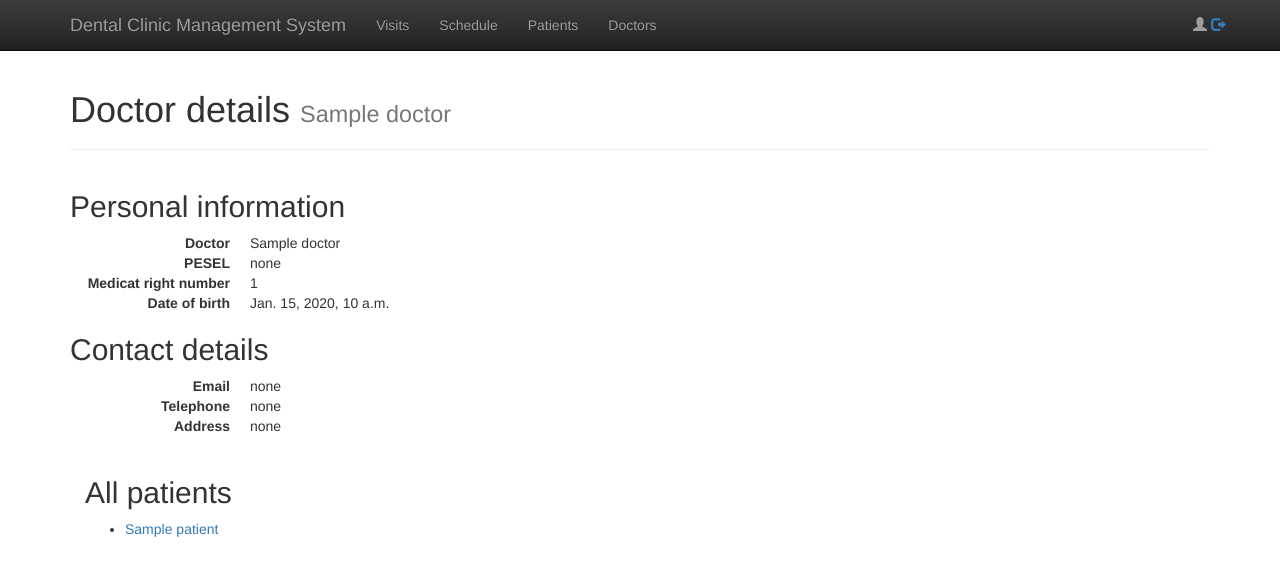
After one commit to novirael/dcms, a Django app: template templates/authentication/doctor_details.html in a window 1280 px wide. The commit adds this page. Shown: the top 576 px of the page. Run offline with Django 3.2, Linux system fonts and the light colour scheme; the template is opened without the code that fills it: most values are stand-ins (such as "Sample title", 1, 10 or a date in 2020); some libraries are stand-ins or nearby versions.

Commit message:
Add patient and doctor details

```diff
--- a/authentication/urls.py
+++ b/authentication/urls.py
@@ -1,8 +1,9 @@
 from django.conf.urls import url
 
-from authentication.views import PatientCardDetailView
-
+from authentication.views import PatientCardDetailView, PatientDetailView, DoctorDetailView
 
 urlpatterns = [
     url(r'^cards/(?P<pk>\d+)/$', PatientCardDetailView.as_view(), name='card_details'),
+    url(r'^doctors/(?P<pk>\d+)/$', DoctorDetailView.as_view(), name='doctor_details'),
+    url(r'^patients/(?P<pk>\d+)/$', PatientDetailView.as_view(), name='patients_details'),
 ]
--- /dev/null
+++ b/templates/authentication/doctor_details.html
@@ -0,0 +1,47 @@
+{% extends "base.html" %}
+
+{% block content %}
+    <div class="container">
+        <div class="page-header">
+            <h1>Doctor details <small>{{ doctor }}</small></h1>
+        </div>
+    </div>
+
+    <div class="container">
+        <h2>Personal information</h2>
+        <dl class="dl-horizontal">
+            <dt>Doctor</dt>
+            <dd>{{ doctor }}</dd>
+            <dt>PESEL</dt>
+            <dd>{{ doctor.pesel|default:"none" }}</dd>
+            <dt>Medicat right number</dt>
+            <dd>{{ doctor.medical_right_number|default:"none" }}</dd>
+            <dt>Date of birth</dt>
+            <dd>{{ doctor.date_of_birth }}</dd>
+        </dl>
+
+        <h2>Contact details</h2>
+        <dl class="dl-horizontal">
+            <dt>Email</dt>
+            <dd>{{ doctor.email|default:"none" }}</dd>
+            <dt>Telephone</dt>
+            <dd>{{ doctor.telephone|default:"none" }}</dd>
+            <dt>Address</dt>
+            <dd>{{ doctor.get_full_address|default:"none" }}</dd>
+        </dl>
+
+        <div class="container">
+            <h2>All patients</h2>
+            {% if doctor.cards.all %}
+            <ul>
+                {% for card in doctor.cards.all %}
+                    <li><a href="{% url 'users:patients_details' card.patient.id %}">{{ card.patient }}</a></li>
+                {% endfor %}
+            </ul>
+            {% else %}
+                <p>This doctor doesn't has any patients.</p>
+            {% endif %}
+        </div>
+    </div>
+
+{% endblock %}
--- a/templates/visits/details.html
+++ b/templates/visits/details.html
@@ -10,8 +10,7 @@
     <div class="container">
         <ul class="nav nav-pills pull-right">
             <li role="presentation"><a href="{% url 'users:card_details' visit.card.id %}">Patient card details</a></li>
-            <li role="presentation"><a href="#">Patient personal details</a></li>
-            <li role="presentation"><a href="#">Main doctor</a></li>
+            <li role="presentation"><a href="{% url 'users:patients_details' visit.card.patient.id %}">Patient personal details</a></li>
         </ul>
     </div>
 
```
Also changed, not shown: authentication/views.py (+19 -0 lines), templates/authentication/card_details.html (+7 -1 lines), templates/authentication/patient_details.html (added, +38 -0 lines).
